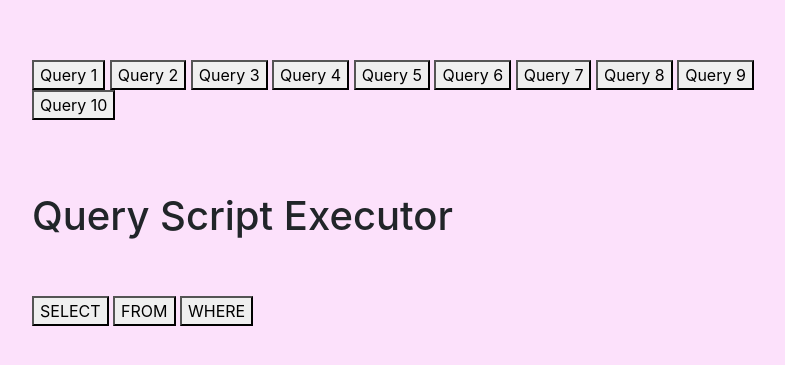
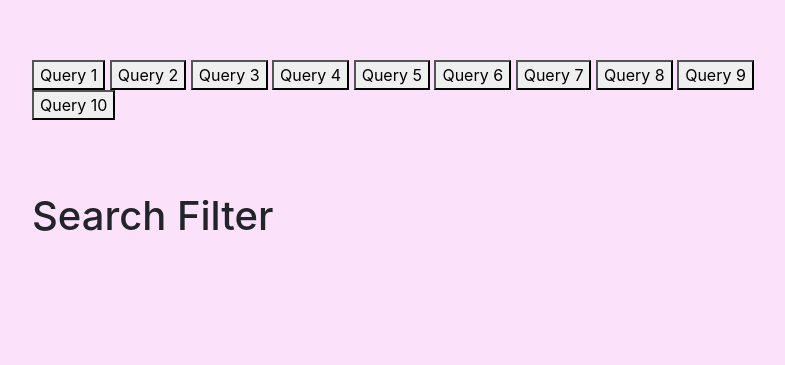
Before and after one commit to hanabatio/460PA1, a Flask app: page / in a window 1280 px wide. Shown: the part 214-579 px from the top of the page, without its empty margins (53-838 px from the left). Run offline with Flask 2, Linux system fonts and the light colour scheme; some libraries are stand-ins or nearby versions.

Commit message:
not done yet

```diff
--- a/webapp/forms.py
+++ b/webapp/forms.py
@@ -45,3 +45,8 @@ class newCheckInForm(FlaskForm):
     business_id = StringField('Business ID', validators=[DataRequired()])
     day_of_week = StringField('Day of the Week', validators=[DataRequired()])
     submit = SubmitField('Insert')
+
+class newSearch1Form(FlaskForm):
+    top_number = IntegerField('Top #', validators=[DataRequired()])
+    category_finder = StringField('Type of Business', validators=[DataRequired()])
+    submit = SubmitField('Search')
--- a/webapp/routes.py
+++ b/webapp/routes.py
@@ -266,6 +266,33 @@ def makeTable10():
     rows = c.execute('SELECT "Users"."name" as "User with Most Reviews" FROM postgres.public."Users" ORDER BY "Users".review_count DESC LIMIT 1')
     return rows
 
+#User Queries
+
+@app.route('/searchresult1', methods= ['GET', 'POST'])
+def search1():
+    form = newSearch1Form(request.form)
+    if form.validate_on_submit():
+        table11 = []
+        if request.method == 'POST':
+            return render_template('searchresult1.html')
+        else:
+            table11 = makeTable11()
+            print (table11)
+            return render_template('searchresult1.html', table11=table11)
+
+    def makeTable11():
+        c = db.engine.connect()
+        rows = c.execute('')
+        return rows
+
+
+        flash(f'Search Found!','success')
+        return redirect(url_for('searchresult1.html'))
+
+
+    return render_template('searchresult1.html', form=form)
+
+
 
 if __name__ == '__main__':
     app.run(debug=True)
--- a/webapp/templates/home.html
+++ b/webapp/templates/home.html
@@ -24,12 +24,10 @@
 
 <br><br><br><br>
 
-<h1>Query Script Executor</h1>
+<h1>Search Filter</h1>
 
 <br><br>
 
-<button type="button" onclick="window.location.href = '/SELECT';">SELECT</button>
-<button type="button" onclick="window.location.href = '/FROM';">FROM</button>
-<button type="button" onclick="window.location.href = '/WHERE';">WHERE</button>
+
 
 {% endblock %}
```
Also changed, not shown: webapp/templates/searchresult1.html (added).
